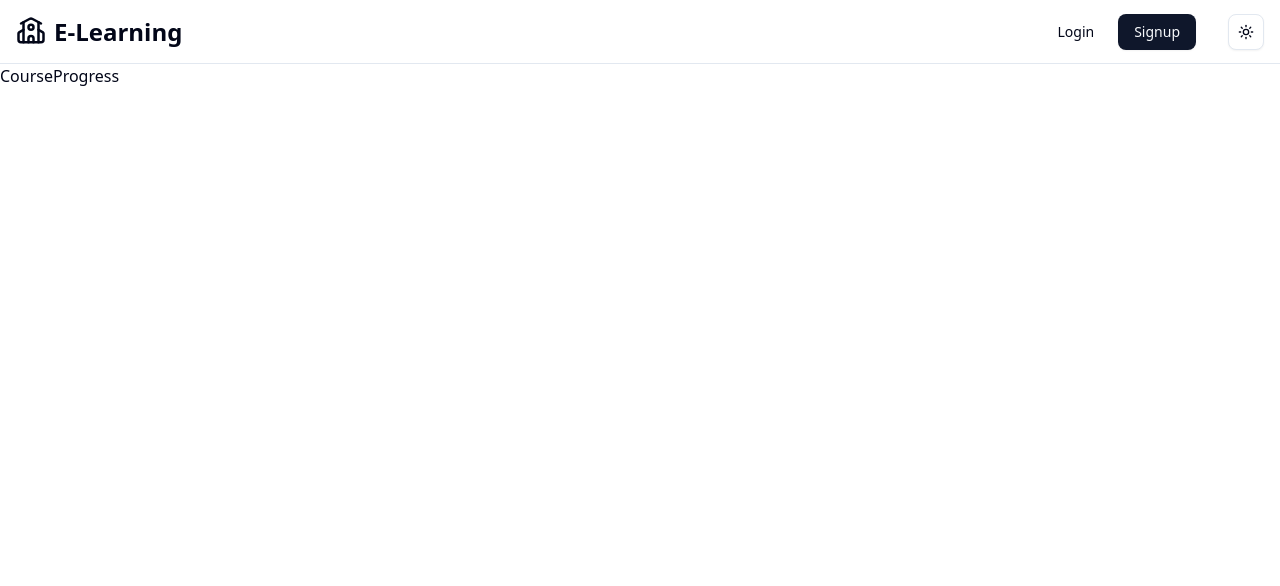
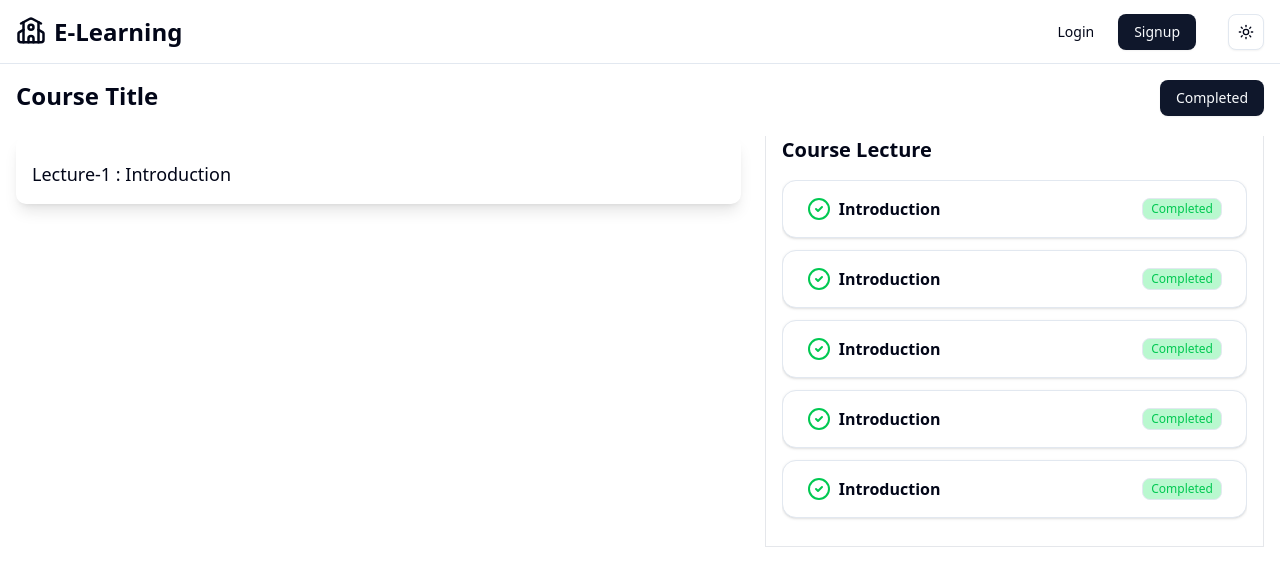
Before and after one commit to itsnajeeb/LMS, a React (Vite) app in the folder client/: page /course-progress/1 in a window 1280 px wide. Shown: the top 586 px of the page. Built offline with nearby package versions, Linux system fonts and the light colour scheme; no server answers.

Commit message:
Design course progress page UI

```diff
--- a/client/src/pages/student/CourseDetails.jsx
+++ b/client/src/pages/student/CourseDetails.jsx
@@ -11,9 +11,10 @@ import {
 import { Separator } from "@/components/ui/Separator"
 import { Button } from '../../components/ui/button'
 import ByCourseButton from '../../components/ByCourseButton'
-import { useParams } from 'react-router-dom'
+import { useNavigate, useParams } from 'react-router-dom'
 import { useGetCourseDetailWithStatusQuery } from '../../features/api/purchaseApi'
 const CourseDetails = () => {
+    const navigate = useNavigate()
     const param = useParams()
     const courseId = param.courseId
 
@@ -24,7 +25,9 @@ const CourseDetails = () => {
 
     const { course, purchased } = data;
 
-
+    const handleContinueCourse = () => {
+        navigate(`/course-progress/${courseId}`)
+    }
     return (
         <div className=' space-y-5'>
             <div className='bg-[#2D2F31] text-white'>
@@ -36,7 +39,7 @@ const CourseDetails = () => {
                         <BadgeInfo size={16} />
                         <p>Last Updated {course?.createdAt.split("T")[0]}</p>
                     </div>
-                    <p>Studnet Enroll :{course?.enrolledStudents.length}</p>
+                    <p>Studnet Enroll : {course?.enrolledStudents.length}</p>
                 </div>
             </div>
 
@@ -96,7 +99,7 @@ const CourseDetails = () => {
                         <CardFooter className='flex justify-center p-4'>
                             {
                                 purchased ?
-                                    <Button className="w-full">Continue Course</Button>
+                                    <Button className="w-full" onClick={handleContinueCourse}>Continue Course</Button>
                                     : <ByCourseButton courseId={courseId} />
                             }
                         </CardFooter>
--- a/client/src/pages/student/CourseProgress.jsx
+++ b/client/src/pages/student/CourseProgress.jsx
@@ -1,8 +1,71 @@
 import React from 'react'
+import { Button } from '../../components/ui/button'
+import { Badge } from "@/components/ui/badge"
+import {
+  Card,
+  CardContent,
+  CardDescription,
+  CardFooter,
+  CardHeader,
+  CardTitle,
+} from "@/components/ui/card"
+import { CheckCircle2, CirclePlay } from 'lucide-react';
+const CourseProgress = () => {
+  const isCompleted = true;
+  return (
+    <div className='max-w-7xl mx-auto p-4'>
+      {/* Display Course Name  */}
 
-const CourseProgress = () => {
-  return (
-    <div>CourseProgress</div>
+      <div className='flex justify-between mb-5'>
+        <h1 className='text-2xl font-bold'>Course Title</h1>
+        <Button>Completed</Button>
+      </div>
+
+      <div className='flex flex-col md:flex-row gap-6'>
+        {/* Video Display  */}
+        <div className='flex-1 md:w-3/5 h-fit rounded-lg shadow-lg p-4'>
+          <div>
+            {/* <video>
+
+            </video> */}
+          </div>
+
+          {/* Display current watching lecture  */}
+          <div className='mt-2'>
+            <h3 className='font-medium text-lg'>Lecture-1 : Introduction</h3>
+          </div>
+        </div>
+
+        {/* Lecture sidebar */}
+        <div className='flex flex-col w-full md:w-2/5 border-t md:border-t-0  md:border-1 border-gray-200 md:p-4 pt-4 md:pt-0'>
+          <h2 className='font-semibold text-xl  mb-4'>Course Lecture</h2>
+          <div className='flex-1 overflow-y-auto'>
+            {
+              [1, 2, 3, 4, 5].map((lecture, idx) => (
+                <Card key={idx} className="mb-3 hover:cursor-pointer transition transform py-4">
+                  <CardContent className="flex items-center justify-between ">
+                    <div className='flex items-center'>
+                      {
+                        isCompleted ? (<CheckCircle2 size={24} className='text-green-500 mr-2' />)
+                          : <CirclePlay size={24} className='text-gray-500 mr-2' />
+                      }
+
+                      <div>
+                        <CardTitle>Introduction</CardTitle>
+                      </div>
+                    </div>
+                    <Badge variant={'outline'} className='text-green-500 bg-green-200'>Completed</Badge>
+
+                  </CardContent>
+                </Card>
+              ))
+            }
+          </div>
+        </div>
+
+      </div>
+
+    </div>
   )
 }
 
```
